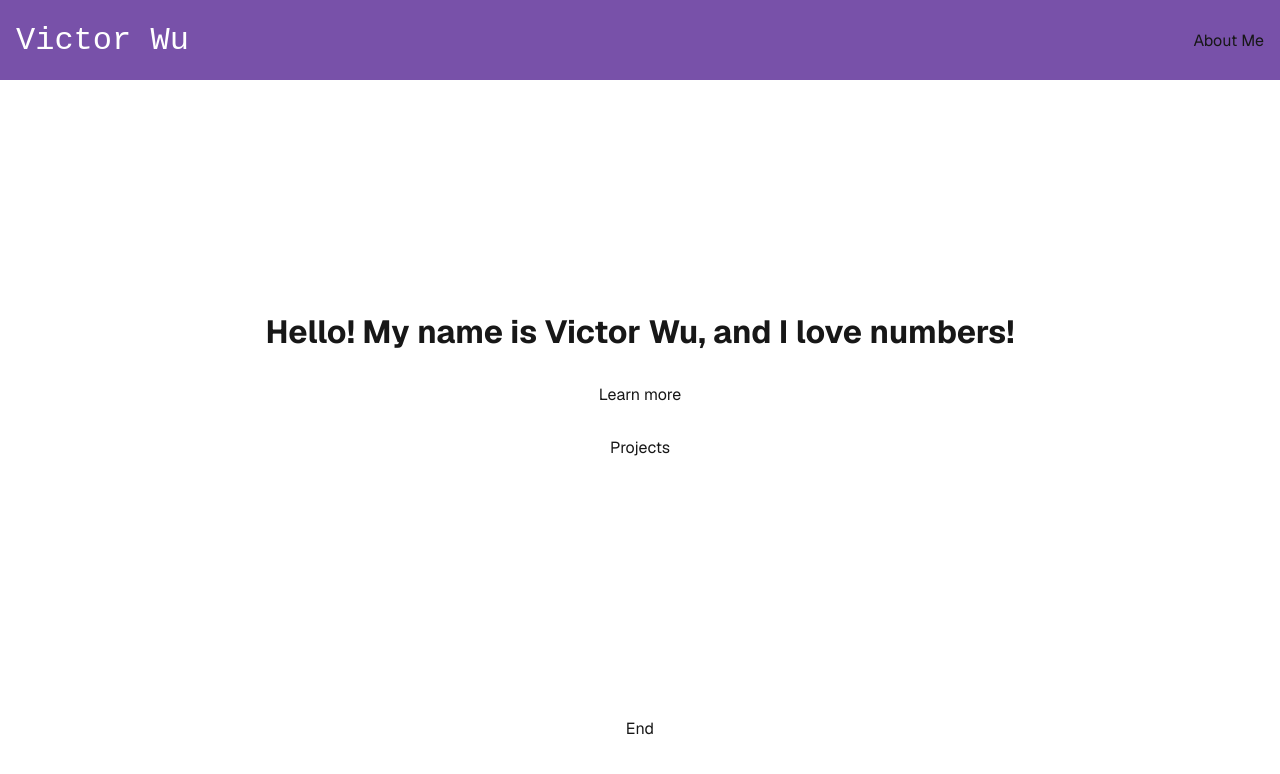
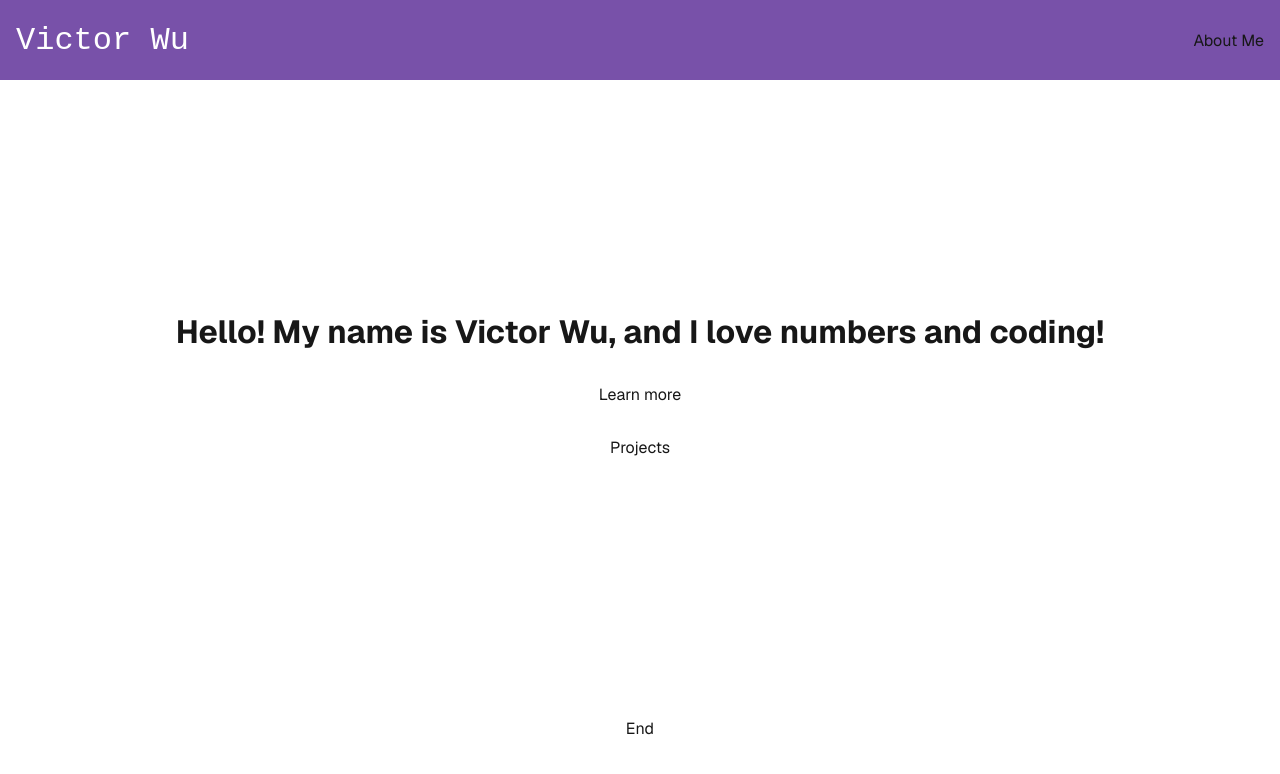
Before and after one commit to milo-sc/my-website, a Next.js app: page / in a window 1280 px wide. Shown: the top 774 px of the page. Built offline with nearby package versions, Linux system fonts and the light colour scheme.

Commit message:
so much work

```diff
--- a/src/app/page.tsx
+++ b/src/app/page.tsx
@@ -10,7 +10,7 @@ export default function Home() {
 
       {/* Main */}
       <main className={styles.main}>
-        <h1> Hello! My name is Victor Wu, and I love numbers! </h1>
+        <h1> Hello! My name is Victor Wu, and I love numbers and coding! </h1>
 
         <a href="/about"> Learn more </a>
 
```
